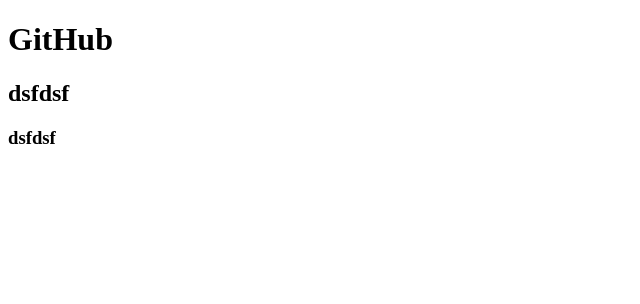
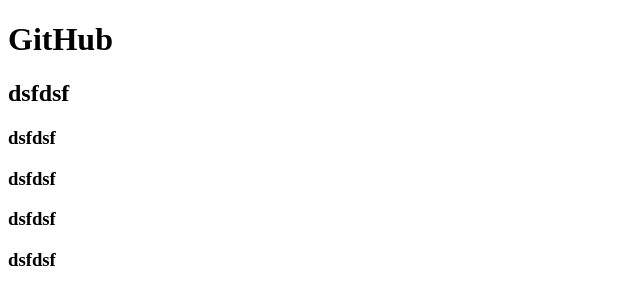
Before and after one commit to ADAMARES/Git_course, a plain HTML site: page index.html in a window 1280 px wide. Shown: the whole page, without its empty margins (0-640 px from the left). Drawn offline with Linux system fonts and the light colour scheme.

Commit message:
second commit

```diff
--- a/index.html
+++ b/index.html
@@ -10,5 +10,9 @@
 
 	<h2>dsfdsf</h2>
 	<h3>dsfdsf</h3>
+	<h3>dsfdsf</h3>
+	<h3>dsfdsf</h3>
+	<h3>dsfdsf</h3>
+
 </body>
 </html>
```
